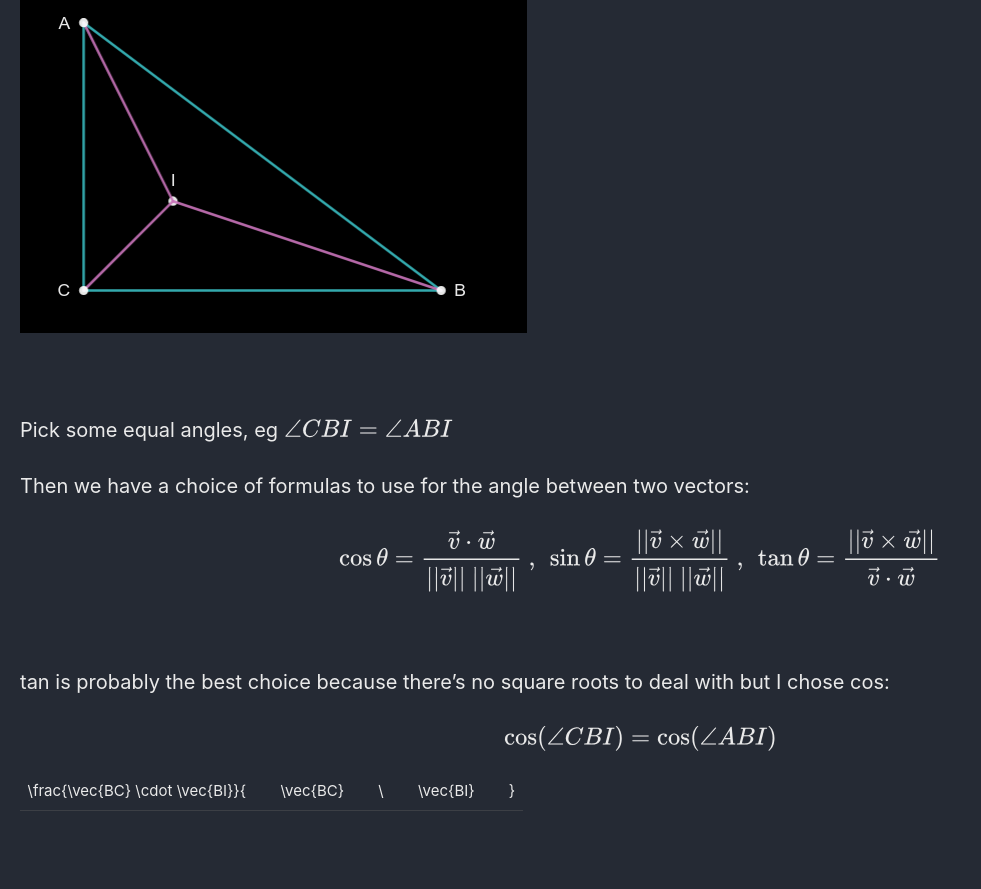
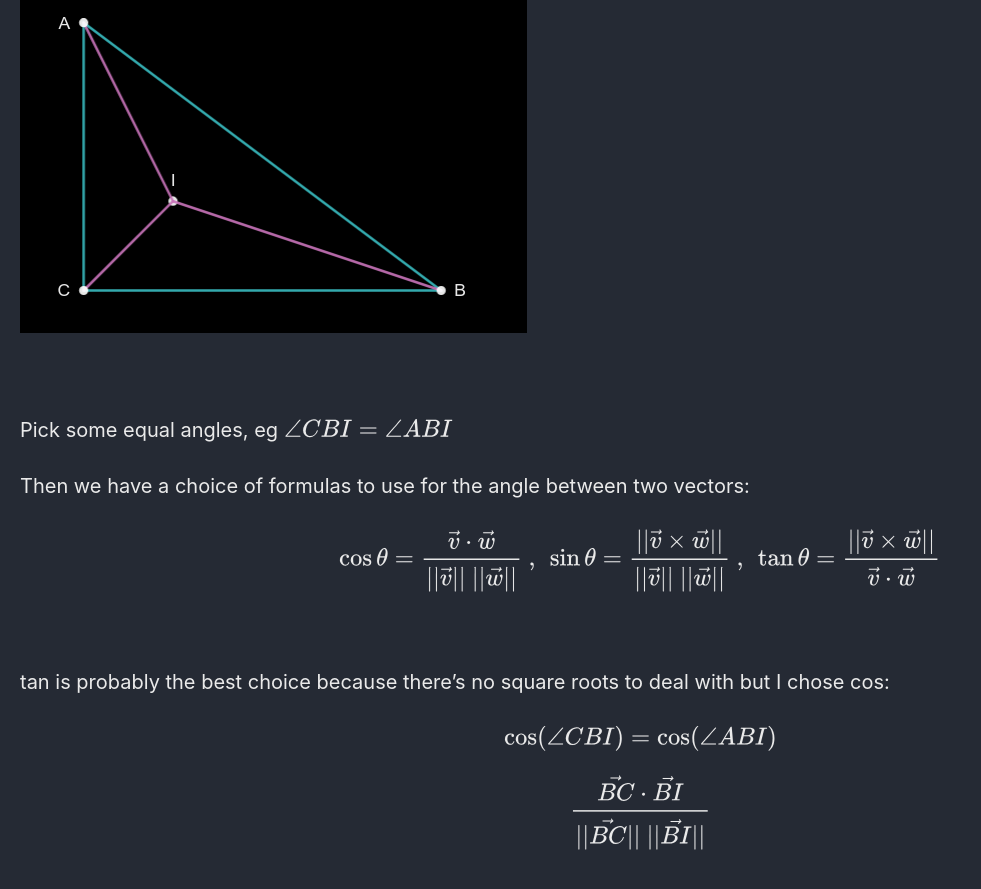
Before and after one commit to Connor-McCartney/Connor-McCartney.github.io, a Jekyll site: the page built from _pages/cryptography/other/Geometry-Hash-Balsn-CTF-2023.md, in a window 1280 px wide and 900 px high, scrolled down 14070 px. Shown: the top 889 px of the window, without its empty margins (0-981 px from the left). Built offline with Jekyll 4.4.1, drawn with Linux system fonts in a browser that asks for light colours; cached includes are drawn as plain includes; before the commit the page ends 14926 px from its top, so only the background shows below that.

```diff
--- a/_pages/cryptography/other/Geometry-Hash-Balsn-CTF-2023.md
+++ b/_pages/cryptography/other/Geometry-Hash-Balsn-CTF-2023.md
@@ -542,4 +542,4 @@ tan is probably the best choice because there's no square roots to deal with but
 
 $$\cos (\angle CBI) = \cos (\angle ABI)$$
 
-\frac{\vec{BC} \cdot \vec{BI}}{||\vec{BC}|| \ ||\vec{BI}||}
+$$\frac{\vec{BC} \cdot \vec{BI}}{||\vec{BC}|| \ ||\vec{BI}||}$$
```
